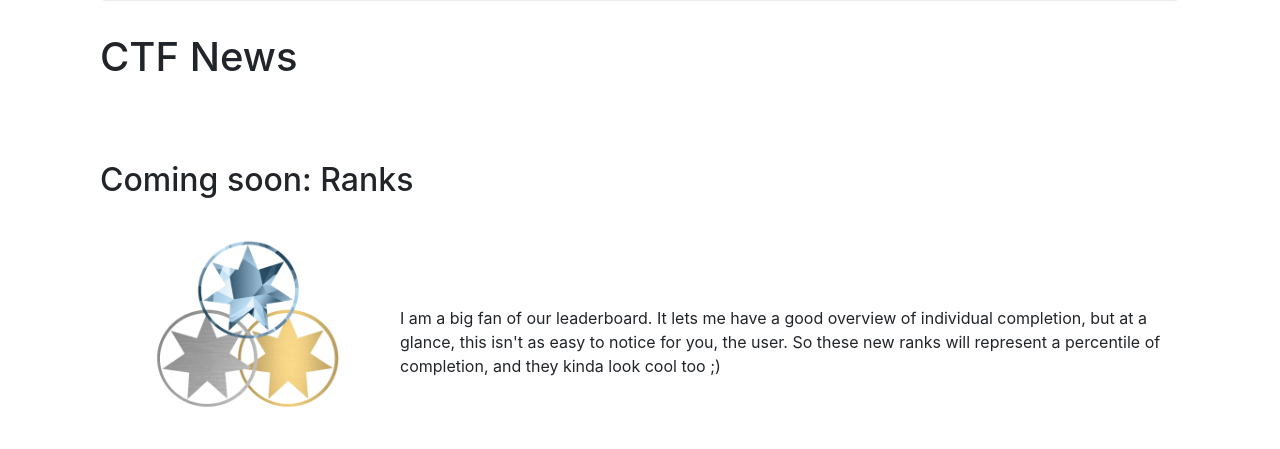
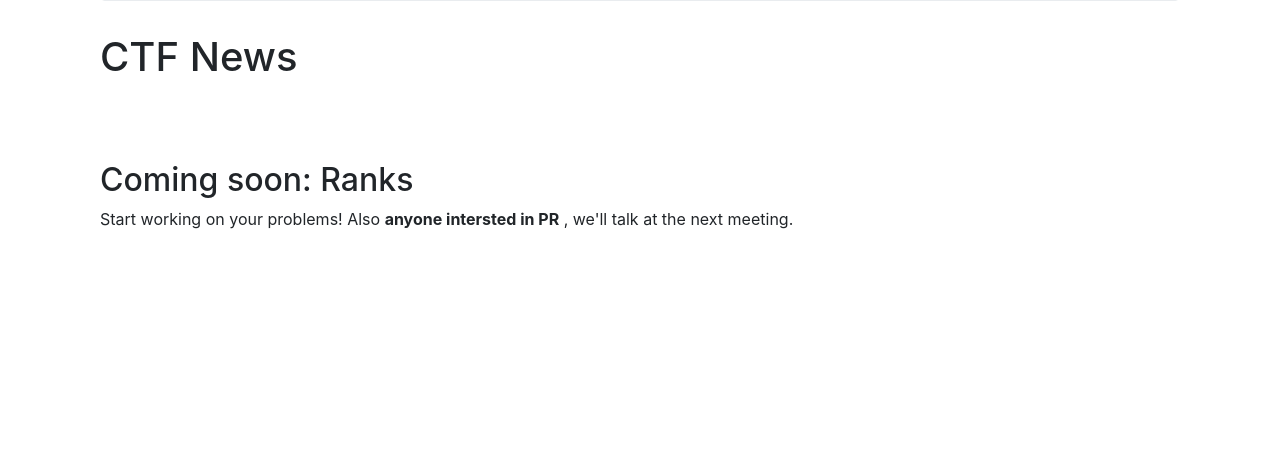
Before and after one commit to pattyjogal/wy_ctf_website, a Django app: template wy_ctf_website/templates/pages/home.html in a window 1280 px wide. Shown: the part 351-800 px from the top of the page. Run offline with Django 3.2, Linux system fonts and the light colour scheme; the template is opened without the code that fills it, so the values that code supplies are empty; parts of the project's set-up code (start-up, migrations or seed data) failed here and were passed over; some libraries are stand-ins or nearby versions.

Commit message:
News update

```diff
--- a/wy_ctf_website/templates/pages/home.html
+++ b/wy_ctf_website/templates/pages/home.html
@@ -25,11 +25,9 @@
     <div style="width: 100%; display: table;">
       <div style="display: table-row">
         <div style="display: table-cell">
-        <img style="width: 300px;" src="{% static 'images/rank_promo@3x.png' %}">
           </div>
-        <div style="display: table-cell">I am a big fan of our leaderboard. It lets me have a good overview of individual completion, but at a
-        glance, this isn't as easy to notice for you, the user. So these new ranks will represent a percentile of completion,
-        and they kinda look cool too ;)</div>
+        <div style="display: table-cell">Start working on your problems! Also <strong>anyone intersted in PR</strong>
+        , we'll talk at the next meeting.</div>
         </div>
     </div>
 
```
